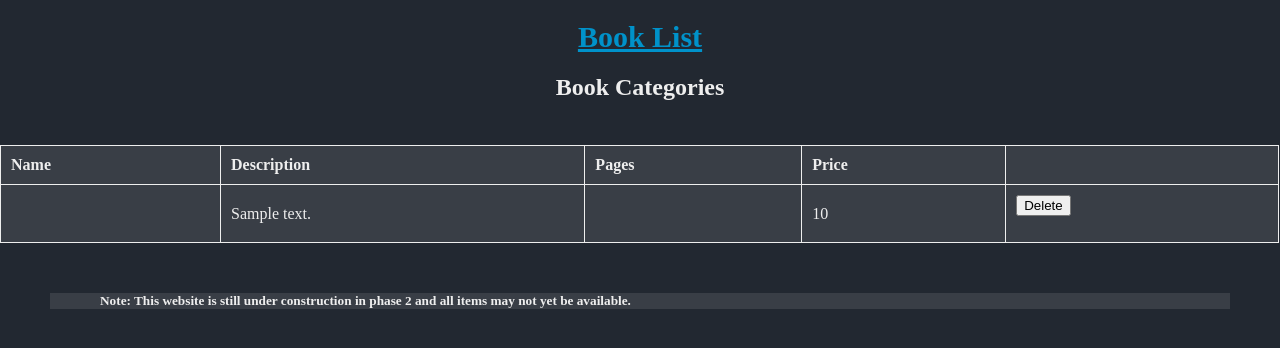
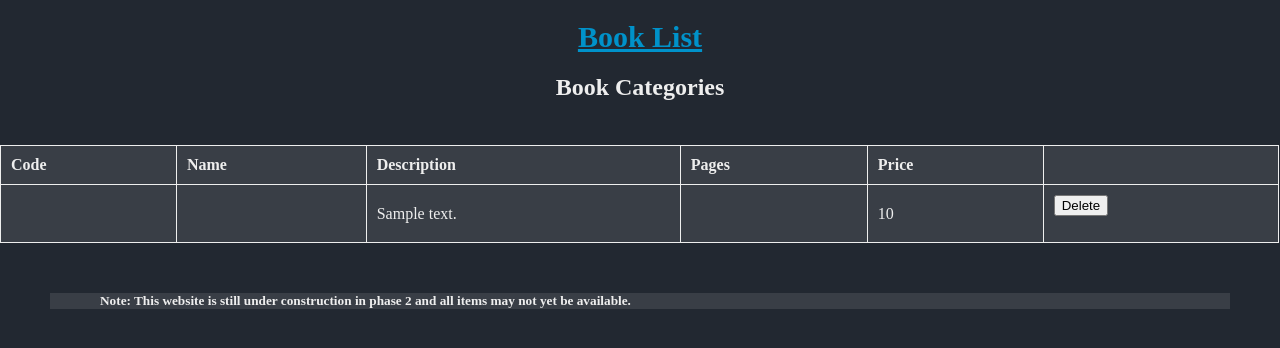
Before and after one commit to GLB7/IT202-GLB7-Project, a PHP site: page /product_page.php in a window 1280 px wide. Shown: the part 132-480 px from the top of the page. Run offline with PHP 8.4, Linux system fonts and the light colour scheme; tables that the repository leaves empty or names only in its code hold one stand-in row (values such as "Sample post"); data that the repository does not hold is empty.

Commit message:
TA Correction Phase 2

```diff
--- a/product_page.css
+++ b/product_page.css
@@ -9,6 +9,8 @@ glb7@njit.edu
 body {
     background-color: #222831;
     font-family: 'Times New Roman', Times, serif;
+    margin: 0;
+    height: 100%;
 }
 
 #book-list{
--- a/product_page.php
+++ b/product_page.php
@@ -69,6 +69,7 @@ $statement3->closeCursor();
             <div id="category_name"><?php echo $category_name; ?></div>
             <table>
                 <tr> <!-- first table row (this is just the header to describe the content) -->
+                    <th>Code</th>
                     <th>Name</th> <!-- th table header -->
                     <th>Description</th>
                     <th>Pages</th>
@@ -78,6 +79,7 @@ $statement3->closeCursor();
 
                 <?php foreach ($products as $product) : ?>
                 <tr> <!-- subsequent rows with actual information about database -->
+                    <td><?php echo $product['bookCode']; ?></td>
                     <td><?php echo $product['bookName']; ?></td> <!-- th table data-->
                     <td><?php echo $product['description']; ?></td>
                     <td><?php echo $product['bookPages']; ?></td>
```
